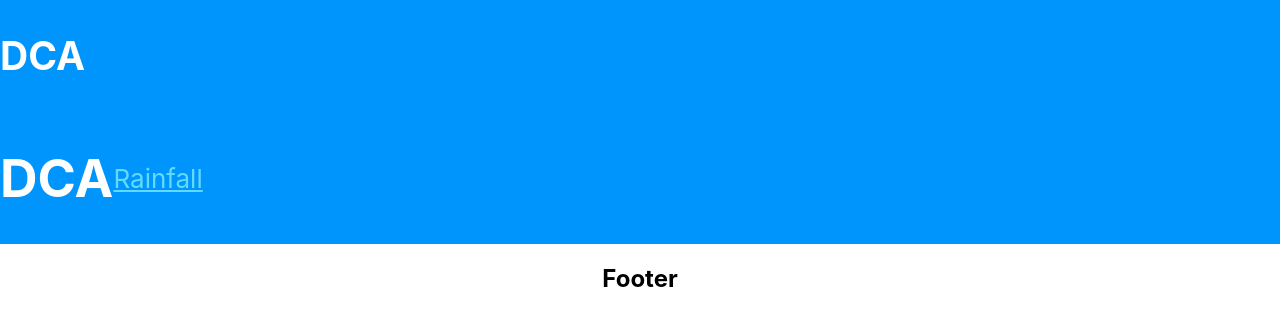
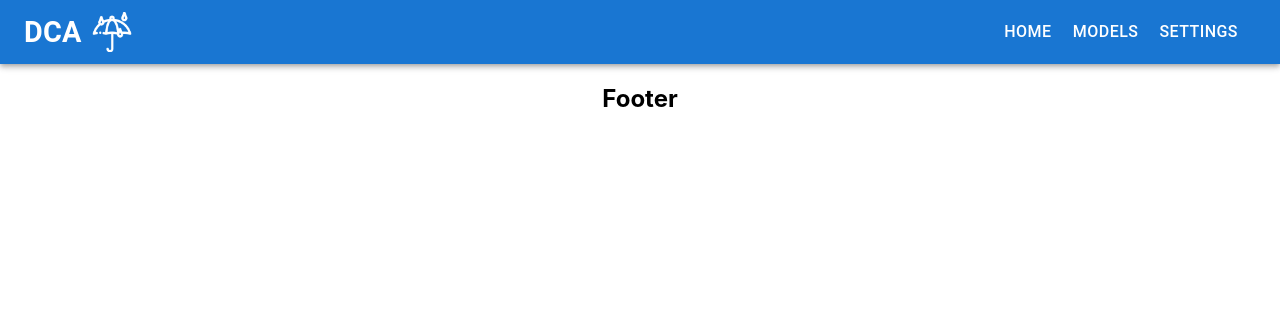
Before and after one commit to joonochakma/weather-prediction-stack, a React (Create React App) app in the folder weather_website/: page /heatwave in a window 1280 px wide. Shown: the top 326 px of the page. Built offline with nearby package versions, Linux system fonts and the light colour scheme; no server answers.

Commit message:
updated header for pages + logo files

```diff
--- a/weather_website/src/Header.js
+++ b/weather_website/src/Header.js
@@ -1,13 +1,55 @@
+import './Header.css';
+import React from 'react';
+import { Link } from 'react-router-dom';
+import { AppBar, Toolbar, Typography, Button, Box, Menu, MenuItem } from '@mui/material'; // import the necessary MUI components
 
-import './Header.css';
 
-function Header() {
+const Header = () => {
+  // State to manage the anchor element for the menu
+  const [anchorEl, setAnchorEl] = React.useState(null);
+
+  // Function to handle opening the menu
+  const handleMenu = (event) => {
+    setAnchorEl(event.currentTarget);
+  };
+
+  // Function to handle closing the menu
+  const handleClose = () => {
+    setAnchorEl(null);
+  };
+
   return (
-    <div className="App">
-      <header className="header">
-        <h2>DCA</h2>
-      </header>
-    </div>
+    <Box sx={{ flexGrow: 1 }}> {/* Box component as container for the header */}
+      <AppBar position="static"> {/* AppBar component for the header */}
+        <Toolbar>
+          {/* Typography component for the title and logo */}
+          <Typography variant="h6" component="div" sx={{ display: 'flex', alignItems: 'center', flexGrow: 1, fontSize: '1.8rem', fontWeight: 'bold' }}>
+             DCA
+            <img src="/umbrella.png" alt="Logo" style={{ height: '40px', marginLeft: '10px' }} />
+          </Typography>
+          {/* Button component for the Home link */}
+          <Button color="inherit" component={Link} to="/home" sx={{fontSize:'1rem', mr:'5px'}}>Home</Button>
+          {/* Button component for the Models dropdown menu */}
+          <Button color="inherit" onClick={handleMenu} sx={{fontSize:'1rem', mr:'5px'}}>
+            Models
+          </Button>
+          {/* Dropdown menu for model options */}
+          <Menu
+            id="models-menu"
+            anchorEl={anchorEl}
+            open={Boolean(anchorEl)}
+            onClose={handleClose}
+          >
+            <MenuItem component={Link} to="/rainfall" onClick={handleClose}>Rainfall</MenuItem>
+            <MenuItem component={Link} to="/temperature" onClick={handleClose}>Temperature</MenuItem>
+            <MenuItem component={Link} to="/Weather" onClick={handleClose}>Weather Conditions</MenuItem>
+            <MenuItem component={Link} to="/heatwave" onClick={handleClose}>Heatwave</MenuItem>
+          </Menu>
+          {/* Button component for the Settings link */}
+          <Button color="inherit" component={Link} to="/settings" sx={{fontSize:'1rem', mr:'10px'}}>Settings</Button>
+        </Toolbar>
+      </AppBar>
+    </Box>
   );
 }
 
--- a/weather_website/src/index.js
+++ b/weather_website/src/index.js
@@ -17,6 +17,7 @@ root.render(
       <Routes>
         <Route path="/" element={<Layout/>}>
           <Route index element={<Home />} />
+          <Route path="home" element={<Home />} />
           <Route path="temperature" element={<Temperature />} />
           <Route path="rainfall" element={<Rainfall />} />
           <Route path="heatwave" element={<Heatwave />} />
--- a/weather_website/src/pages/heatwave/Heatwave.js
+++ b/weather_website/src/pages/heatwave/Heatwave.js
@@ -4,19 +4,7 @@
 function Heatwave() {
   return (
     <div className="App">
-      <header className="header">
-    <h1 className="Logo">
-        DCA
-    </h1>
-        <a
-          className="App-link"
-          href="https://reactjs.org"
-          target="_blank"
-          rel="noopener noreferrer"
-        >
-          Rainfall
-        </a>
-      </header>
+
     </div>
   );
 }
--- a/weather_website/src/pages/rainfall/Rainfall.js
+++ b/weather_website/src/pages/rainfall/Rainfall.js
@@ -3,19 +3,7 @@
 function Rainfall() {
   return (
     <div className="App">
-      <header className="header">
-    <h1 className="Logo">
-        DCA
-    </h1>
-        <a
-          className="App-link"
-          href="https://reactjs.org"
-          target="_blank"
-          rel="noopener noreferrer"
-        >
-          Rainfall
-        </a>
-      </header>
+
     </div>
   );
 }
--- a/weather_website/src/pages/weather/Weather.js
+++ b/weather_website/src/pages/weather/Weather.js
@@ -4,19 +4,7 @@
 function Weather() {
   return (
     <div className="App">
-      <header className="header">
-    <h1 className="Logo">
-        DCA
-    </h1>
-        <a
-          className="App-link"
-          href="https://reactjs.org"
-          target="_blank"
-          rel="noopener noreferrer"
-        >
-          Rainfall
-        </a>
-      </header>
+
     </div>
   );
 }
```
Also changed, not shown: weather_website/public/umbrella.png (added), weather_website/public/weather-logo.png (added).
